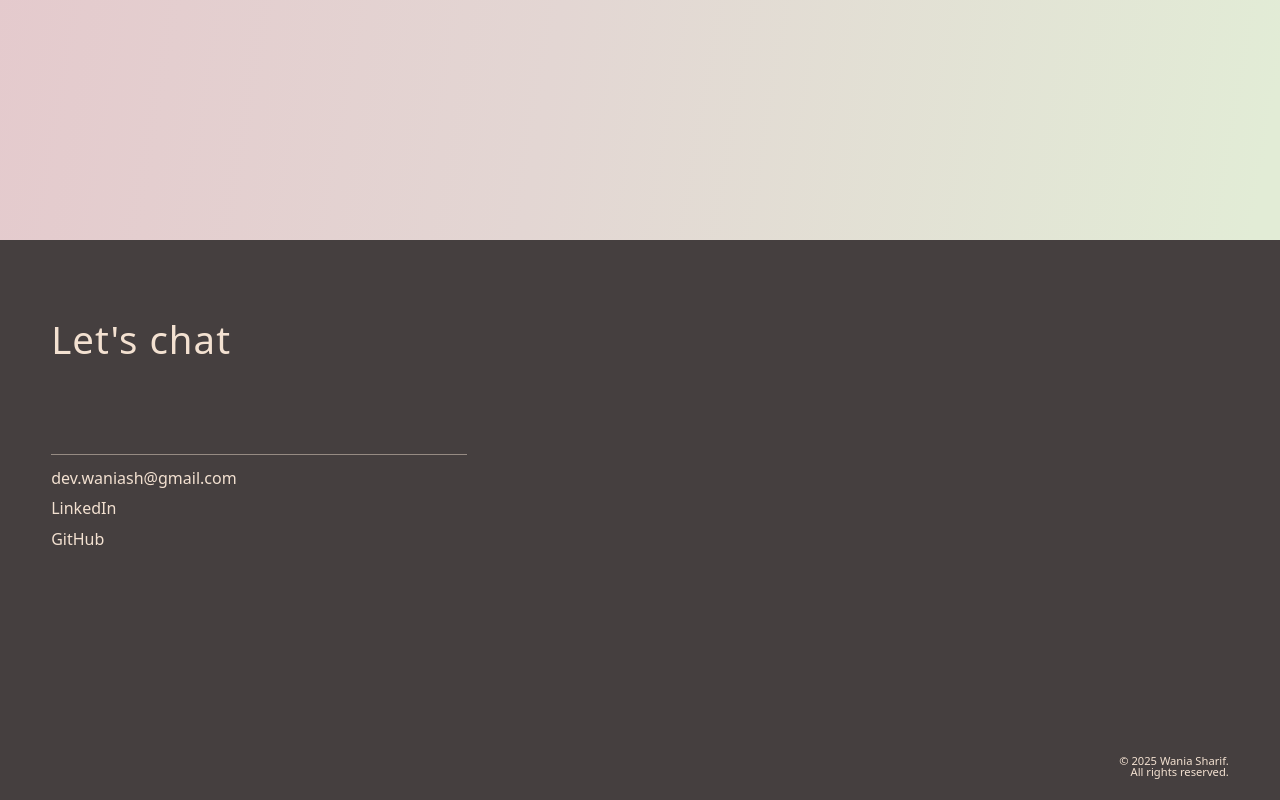
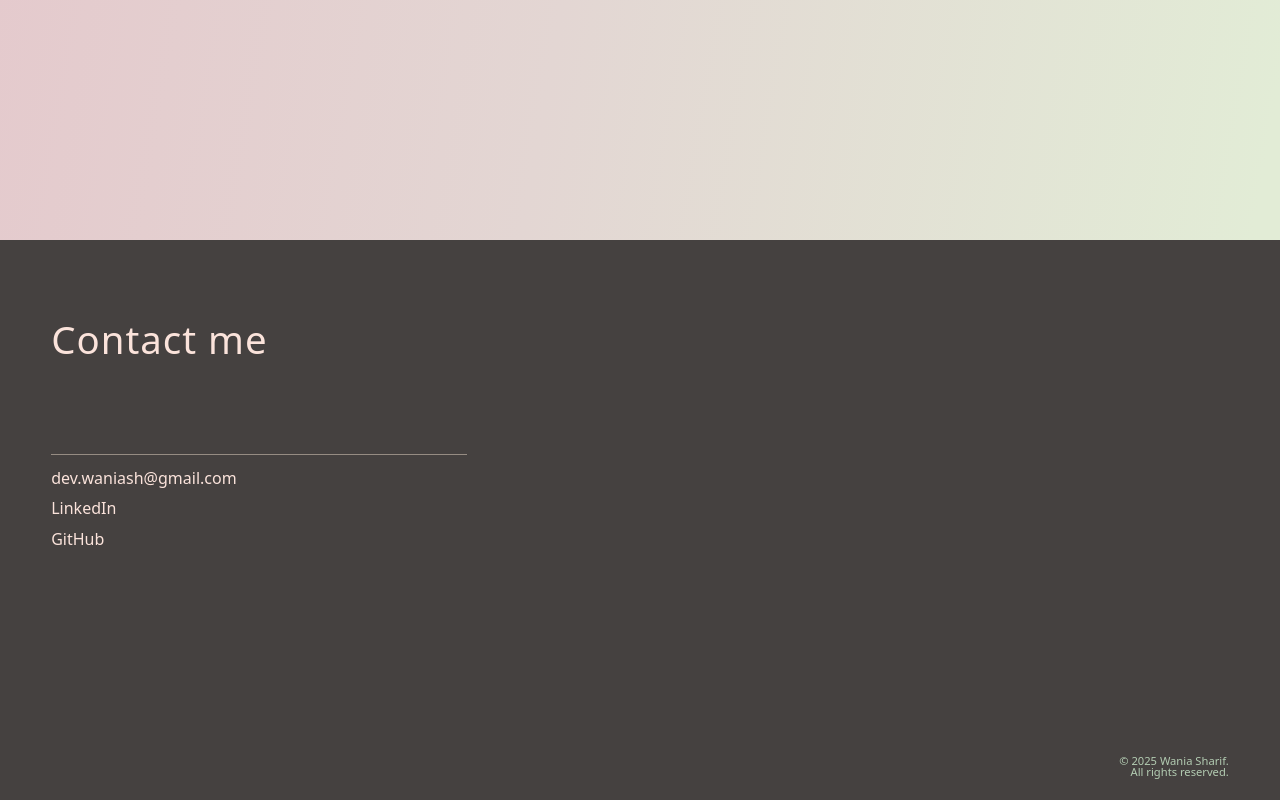
Before and after one commit to wania-sharif/wania-portfolio, a React (Vite) app: page / in a window 1280 px wide. Shown: the part 3804-4604 px from the top of the page. Built offline with nearby package versions, Linux system fonts and the light colour scheme.

Commit message:
edit contact section colors

```diff
--- a/src/components/About/About.jsx
+++ b/src/components/About/About.jsx
@@ -1,7 +1,6 @@
 import { useRef } from 'react';
 import './about.css';
 import { motion, useInView } from 'framer-motion';
-import { a } from 'framer-motion/client';
 
 const About = () => {
     const slideIn = {
--- a/src/components/Contact/Contact.jsx
+++ b/src/components/Contact/Contact.jsx
@@ -11,7 +11,7 @@ const Contact = () => {
             initial={{ opacity: 0, y: 50 }}
             animate={ isInView && { opacity: 1, y: 0 }}
             transition={{ duration: 0.5 }}
-            >Let's chat</motion.h3>
+            >Contact me</motion.h3>
 
             <motion.div className="socials"
                 initial={{ opacity: 0, y: -50 }}
--- a/src/components/Contact/contact.css
+++ b/src/components/Contact/contact.css
@@ -1,8 +1,8 @@
 .contact {
     height: 60vh;
     padding: 10vh 4vw 0;
-    background-color: var(--brown);
-    color: #f3e1d1;
+    background-color: #454140;
+    color: #fbe3db;
     display: flex;
     flex-direction: column;
     gap: 6em;
@@ -43,6 +43,7 @@
 
 /* copyright */
 .contact .copyright {
+    color: #b3ccb2;
     font-size: 0.7em;
     text-align: right;
     margin-top: auto;
```
